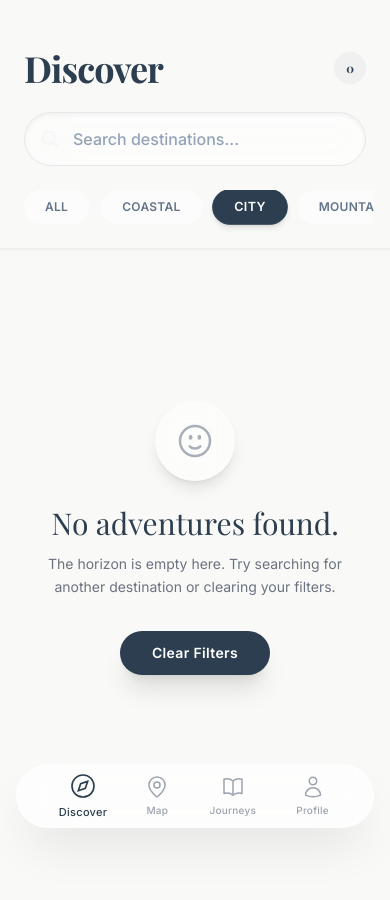
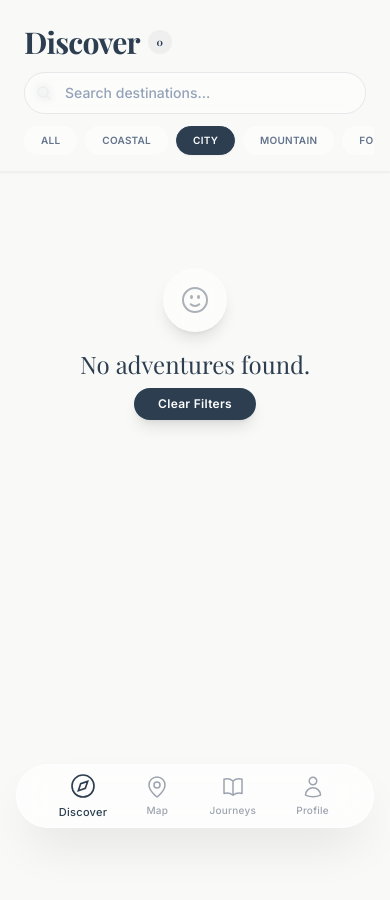
Before and after one commit to ParakramCode/Trippin, a React (Vite) app: page / in a window 390 px wide. Both pictures are taken after a click on the button "CITY". Shown: the top 900 px of the page. Built offline with nearby package versions, Linux system fonts and the light colour scheme; a web font is replaced by a local one.

Commit message:
style: compress discover HUD to maximize vertical gallery space

```diff
--- a/pages/Discover.tsx
+++ b/pages/Discover.tsx
@@ -24,7 +24,6 @@ const Discover: React.FC = () => {
 
       if (activeCategory === "All") return matchesSearch;
 
-      // Simple heuristic for demo purposes since we don't have explicit tags
       const textToScan = `${journey.title} ${journey.location}`.toLowerCase();
       const categoryKeywords: Record<string, string[]> = {
         "Coastal": ["coast", "beach", "ocean", "sur", "bay"],
@@ -44,19 +43,21 @@ const Discover: React.FC = () => {
   return (
     <div className="min-h-screen bg-brand-beige pb-32">
 
-      {/* Sticky Header Area */}
-      <div className="sticky top-0 z-30 bg-brand-beige/95 backdrop-blur-xl px-6 pt-12 pb-4 shadow-sm border-b border-brand-dark/5 transition-all duration-300">
-        <div className="flex items-center justify-between mb-6">
-          <h1 className="font-serif text-4xl font-bold tracking-tight text-brand-dark origin-left transition-transform duration-300">Discover</h1>
-          <div className="w-8 h-8 rounded-full bg-brand-dark/5 flex items-center justify-center">
-            <span className="text-brand-dark font-serif font-bold text-xs">{filteredJourneys.length}</span>
+      {/* Compressed Sticky Header */}
+      <div className="sticky top-0 z-30 bg-brand-beige/80 backdrop-blur-md px-6 pt-6 pb-3 shadow-sm border-b border-brand-dark/5 transition-all duration-300">
+        <div className="flex items-center justify-between mb-3">
+          <div className="flex items-center gap-2">
+            <h1 className="font-serif text-3xl font-bold tracking-tight text-brand-dark">Discover</h1>
+            <div className="w-6 h-6 rounded-full bg-brand-dark/5 flex items-center justify-center">
+              <span className="text-brand-dark font-serif font-bold text-[10px]">{filteredJourneys.length}</span>
+            </div>
           </div>
         </div>
 
-        {/* Search Bar */}
-        <div className="relative mb-6">
-          <div className="absolute inset-y-0 left-4 flex items-center pointer-events-none">
-            <svg xmlns="http://www.w3.org/2000/svg" fill="none" viewBox="0 0 24 24" strokeWidth={2} stroke="currentColor" className="w-5 h-5 text-gray-400">
+        {/* Compact Search Bar */}
+        <div className="relative mb-3">
+          <div className="absolute inset-y-0 left-3 flex items-center pointer-events-none">
+            <svg xmlns="http://www.w3.org/2000/svg" fill="none" viewBox="0 0 24 24" strokeWidth={2} stroke="currentColor" className="w-4 h-4 text-gray-400">
               <path strokeLinecap="round" strokeLinejoin="round" d="M21 21l-5.197-5.197m0 0A7.5 7.5 0 105.196 5.196a7.5 7.5 0 0010.607 10.607z" />
             </svg>
           </div>
@@ -65,21 +66,21 @@ const Discover: React.FC = () => {
             placeholder="Search destinations..."
             value={searchQuery}
             onChange={(e) => setSearchQuery(e.target.value)}
-            className="w-full pl-12 pr-6 py-3.5 bg-white/60 backdrop-blur-lg border border-brand-dark/10 rounded-full text-brand-dark placeholder-slate-400 focus:outline-none focus:ring-2 focus:ring-brand-accent/20 focus:bg-white transition-all font-medium shadow-inner"
+            className="w-full pl-10 pr-4 py-2.5 bg-white/50 backdrop-blur-sm border border-brand-dark/10 rounded-full text-sm text-brand-dark placeholder-slate-400 focus:outline-none focus:ring-1 focus:ring-brand-accent/20 focus:bg-white/80 transition-all font-medium"
           />
         </div>
 
-        {/* Filter Tags */}
-        <div className="flex gap-3 overflow-x-auto pb-2 scrollbar-hide -mx-2 px-2">
+        {/* Compact Filter Tags */}
+        <div className="flex gap-2 overflow-x-auto pb-1 scrollbar-hide -mx-2 px-2">
           {CATEGORIES.map(category => (
             <button
               key={category}
               onClick={() => setActiveCategory(category)}
               className={`
-                                whitespace-nowrap px-5 py-2 rounded-full text-xs font-bold tracking-wide transition-all duration-300 border uppercase
+                                whitespace-nowrap px-4 py-1.5 rounded-full text-[10px] font-bold tracking-wide transition-all duration-300 border uppercase
                                 ${activeCategory === category
-                  ? 'bg-brand-dark text-white border-brand-dark shadow-md transform scale-105'
-                  : 'bg-white/60 text-slate-500 border-transparent hover:bg-white hover:border-brand-dark/20'
+                  ? 'bg-brand-dark text-white border-brand-dark shadow-sm'
+                  : 'bg-white/50 text-slate-500 border-transparent hover:bg-white hover:border-brand-dark/10'
                 }
                             `}
             >
@@ -89,16 +90,16 @@ const Discover: React.FC = () => {
         </div>
       </div>
 
-      {/* Results Grid */}
-      <div className="px-6 pt-6">
+      {/* Results Grid - Adjusted Top Padding */}
+      <div className="px-6 pt-4">
         <AnimatePresence mode="popLayout">
           {filteredJourneys.length > 0 ? (
-            <div className="grid grid-cols-1 md:grid-cols-2 gap-6">
+            <div className="grid grid-cols-1 md:grid-cols-2 gap-5">
               {filteredJourneys.map((journey) => {
                 const isPlanned = plannerJourneys.some(p => p.clonedFrom === journey.id || p.id === journey.id);
                 // Mock data helpers
                 const stopsCount = journey.stops?.length || 0;
-                const distance = Math.floor(Math.random() * 50 + 10) + 'km'; // Pseudo-random distance
+                const distance = Math.floor(Math.random() * 50 + 10) + 'km';
 
                 return (
                   <motion.div
@@ -109,7 +110,7 @@ const Discover: React.FC = () => {
                     key={journey.id}
                     layoutId={`journey-card-${journey.id}`}
                     onClick={() => handleJourneyClick(journey.id)}
-                    className="group relative aspect-[3/4] w-full rounded-[32px] overflow-hidden cursor-pointer shadow-lg hover:shadow-2xl transition-all duration-500 bg-white"
+                    className="group relative aspect-[3/4] w-full rounded-[24px] overflow-hidden cursor-pointer shadow-md hover:shadow-xl transition-all duration-500 bg-white"
                     whileHover={{ scale: 1.02 }}
                     whileTap={{ scale: 0.98 }}
                   >
@@ -127,44 +128,44 @@ const Discover: React.FC = () => {
                     {/* Planner Badge */}
                     {isPlanned && (
                       <div className="absolute top-4 right-4 z-10">
-                        <div className="bg-white/90 backdrop-blur-md px-3 py-1.5 rounded-full flex items-center gap-1.5 shadow-sm border border-white/50">
-                          <div className="w-2 h-2 rounded-full bg-brand-accent animate-pulse" />
-                          <span className="text-brand-dark text-[10px] font-bold tracking-wider uppercase">In Planner</span>
+                        <div className="bg-white/90 backdrop-blur-md px-2.5 py-1 rounded-full flex items-center gap-1.5 shadow-sm border border-white/50">
+                          <div className="w-1.5 h-1.5 rounded-full bg-brand-accent animate-pulse" />
+                          <span className="text-brand-dark text-[9px] font-bold tracking-wider uppercase">Planned</span>
                         </div>
                       </div>
                     )}
 
                     {/* Editorial Content */}
-                    <div className="absolute bottom-0 left-0 right-0 p-6 flex flex-col items-start text-left">
-                      <span className="text-white/90 text-[10px] font-bold tracking-[0.2em] uppercase mb-2 border-b border-white/20 pb-1">
+                    <div className="absolute bottom-0 left-0 right-0 p-5 flex flex-col items-start text-left">
+                      <span className="text-white/90 text-[9px] font-bold tracking-[0.2em] uppercase mb-1.5 border-b border-white/20 pb-0.5">
                         {journey.location}
                       </span>
                       <motion.h3
-                        className="text-white font-serif text-3xl font-bold leading-tight mb-3"
+                        className="text-white font-serif text-2xl font-bold leading-tight mb-2.5"
                         layoutId={`journey-title-${journey.id}`}
                       >
                         {journey.title}
                       </motion.h3>
 
                       {/* Metadata Pills */}
-                      <div className="flex items-center gap-2 mt-1">
-                        <div className="bg-white/20 backdrop-blur-md border border-white/20 px-3 py-1 rounded-full flex items-center gap-1.5">
-                          <svg xmlns="http://www.w3.org/2000/svg" viewBox="0 0 24 24" fill="currentColor" className="w-3 h-3 text-white">
+                      <div className="flex items-center gap-1.5 mt-0.5">
+                        <div className="bg-white/20 backdrop-blur-md border border-white/20 px-2 py-0.5 rounded-full flex items-center gap-1">
+                          <svg xmlns="http://www.w3.org/2000/svg" viewBox="0 0 24 24" fill="currentColor" className="w-2.5 h-2.5 text-white">
                             <path fillRule="evenodd" d="M12 2.25c-5.385 0-9.75 4.365-9.75 9.75s4.365 9.75 9.75 9.75 9.75-4.365 9.75-9.75S17.385 2.25 12 2.25zM12.75 6a.75.75 0 00-1.5 0v6c0 .414.336.75.75.75h4.5a.75.75 0 000-1.5h-3.75V6z" clipRule="evenodd" />
                           </svg>
-                          <span className="text-white text-[10px] font-bold tracking-wide uppercase">{journey.duration}</span>
+                          <span className="text-white text-[9px] font-bold tracking-wide uppercase">{journey.duration}</span>
                         </div>
-                        <div className="bg-white/20 backdrop-blur-md border border-white/20 px-3 py-1 rounded-full flex items-center gap-1.5">
-                          <svg xmlns="http://www.w3.org/2000/svg" viewBox="0 0 24 24" fill="currentColor" className="w-3 h-3 text-white">
+                        <div className="bg-white/20 backdrop-blur-md border border-white/20 px-2 py-0.5 rounded-full flex items-center gap-1">
+                          <svg xmlns="http://www.w3.org/2000/svg" viewBox="0 0 24 24" fill="currentColor" className="w-2.5 h-2.5 text-white">
                             <path fillRule="evenodd" d="M11.54 22.351l.07.04.028.016a.76.76 0 00.723 0l.028-.015.071-.041a16.975 16.975 0 001.144-.742 19.58 19.58 0 002.683-2.282c1.944-1.99 3.963-4.98 3.963-8.827a8.25 8.25 0 00-16.5 0c0 3.846 2.02 6.837 3.963 8.827a19.58 19.58 0 002.682 2.282 16.975 16.975 0 001.145.742zM12 13.5a3 3 0 100-6 3 3 0 000 6z" clipRule="evenodd" />
                           </svg>
-                          <span className="text-white text-[10px] font-bold tracking-wide uppercase">{distance}</span>
+                          <span className="text-white text-[9px] font-bold tracking-wide uppercase">{distance}</span>
                         </div>
-                        <div className="bg-white/20 backdrop-blur-md border border-white/20 px-3 py-1 rounded-full flex items-center gap-1.5">
-                          <svg xmlns="http://www.w3.org/2000/svg" viewBox="0 0 24 24" fill="currentColor" className="w-3 h-3 text-white">
+                        <div className="bg-white/20 backdrop-blur-md border border-white/20 px-2 py-0.5 rounded-full flex items-center gap-1">
+                          <svg xmlns="http://www.w3.org/2000/svg" viewBox="0 0 24 24" fill="currentColor" className="w-2.5 h-2.5 text-white">
                             <path fillRule="evenodd" d="M1.5 6a2.25 2.25 0 012.25-2.25h16.5A2.25 2.25 0 0122.5 6v12a2.25 2.25 0 01-2.25 2.25H3.75A2.25 2.25 0 011.5 18V6zM3 16.06V18c0 .414.336.75.75.75h16.5A.75.75 0 0021 18v-1.94l-2.69-2.689a1.5 1.5 0 00-2.12 0l-.88.879.97.97a.75.75 0 11-1.06 1.06l-5.16-5.159a1.5 1.5 0 00-2.12 0L3 16.061zm10.125-7.81a1.125 1.125 0 112.25 0 1.125 1.125 0 01-2.25 0z" clipRule="evenodd" />
                           </svg>
-                          <span className="text-white text-[10px] font-bold tracking-wide uppercase">{stopsCount + 3} Photos</span>
+                          <span className="text-white text-[9px] font-bold tracking-wide uppercase">{stopsCount + 3} Pics</span>
                         </div>
                       </div>
                     </div>
@@ -177,20 +178,17 @@ const Discover: React.FC = () => {
               initial={{ opacity: 0, y: 20 }}
               animate={{ opacity: 1, y: 0 }}
               exit={{ opacity: 0 }}
-              className="flex flex-col items-center justify-center py-32 text-center"
+              className="flex flex-col items-center justify-center py-20 text-center"
             >
-              <div className="w-20 h-20 bg-white/50 rounded-full flex items-center justify-center mb-6 backdrop-blur-md shadow-lg">
-                <svg xmlns="http://www.w3.org/2000/svg" fill="none" viewBox="0 0 24 24" strokeWidth={1.5} stroke="currentColor" className="w-10 h-10 text-brand-dark/40">
+              <div className="w-16 h-16 bg-white/50 rounded-full flex items-center justify-center mb-4 backdrop-blur-md shadow-lg">
+                <svg xmlns="http://www.w3.org/2000/svg" fill="none" viewBox="0 0 24 24" strokeWidth={1.5} stroke="currentColor" className="w-8 h-8 text-brand-dark/40">
                   <path strokeLinecap="round" strokeLinejoin="round" d="M15.182 15.182a4.5 4.5 0 01-6.364 0M21 12a9 9 0 11-18 0 9 9 0 0118 0zM9.75 9.75c0 .414-.168.75-.375.75S9 10.164 9 9.75 9.168 9 9.375 9s.375.336.375.75zm-.375 0h.008v.015h-.008V9.75zm5.625 0c0 .414-.168.75-.375.75s-.375-.336-.375-.75.168-.75.375-.75.375.336.375.75zm-.375 0h.008v.015h-.008V9.75z" />
                 </svg>
               </div>
-              <h3 className="text-3xl font-serif text-brand-dark mb-3">No adventures found.</h3>
-              <p className="text-gray-500 max-w-xs mx-auto text-sm leading-relaxed mb-8">
-                The horizon is empty here. Try searching for another destination or clearing your filters.
-              </p>
+              <h3 className="text-2xl font-serif text-brand-dark mb-2">No adventures found.</h3>
               <button
                 onClick={() => { setSearchQuery(''); setActiveCategory('All'); }}
-                className="px-8 py-3 bg-brand-dark text-white rounded-full text-sm font-bold tracking-wide hover:scale-105 active:scale-95 transition-all shadow-xl hover:shadow-2xl"
+                className="px-6 py-2 bg-brand-dark text-white rounded-full text-xs font-bold tracking-wide hover:scale-105 active:scale-95 transition-all shadow-lg"
               >
                 Clear Filters
               </button>
```
